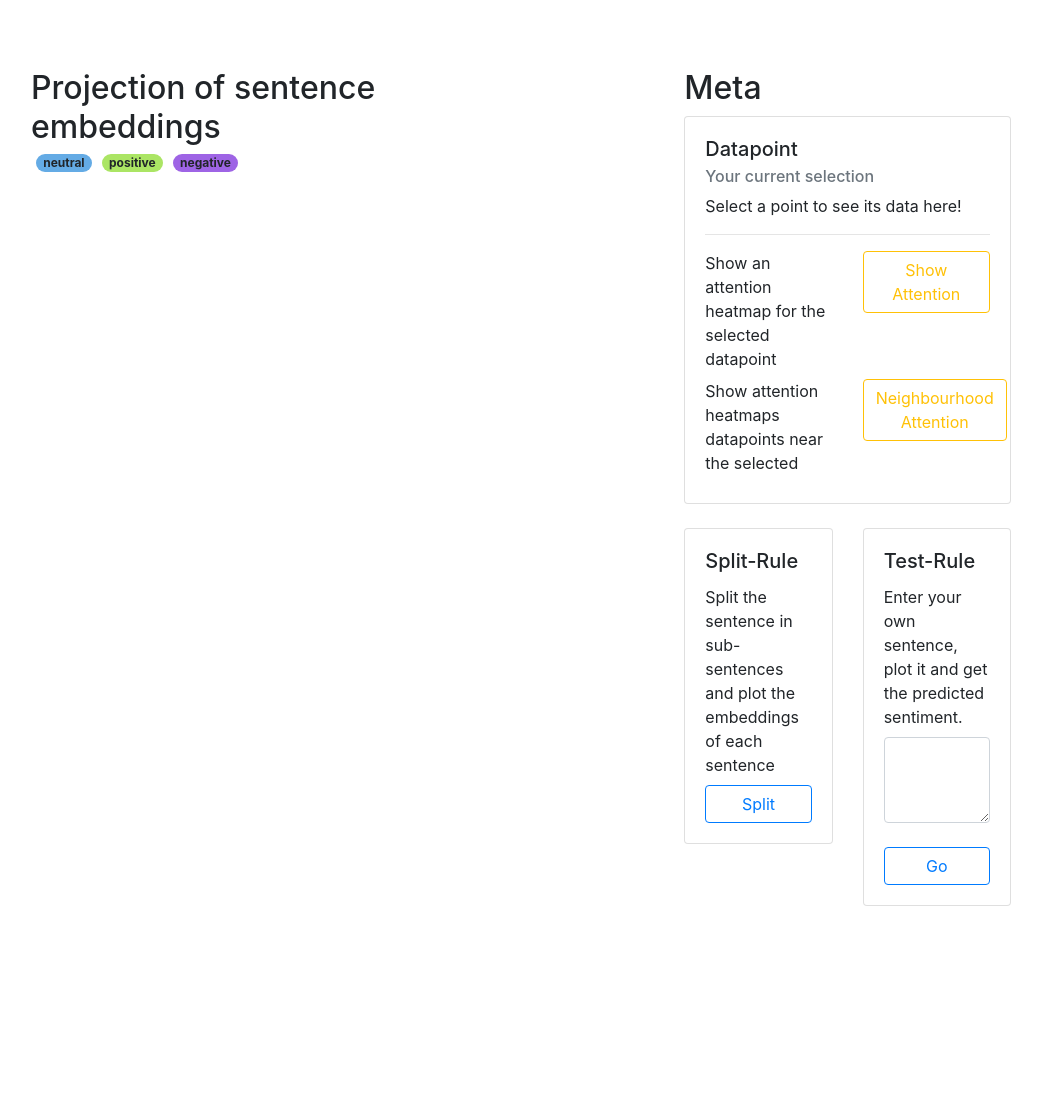
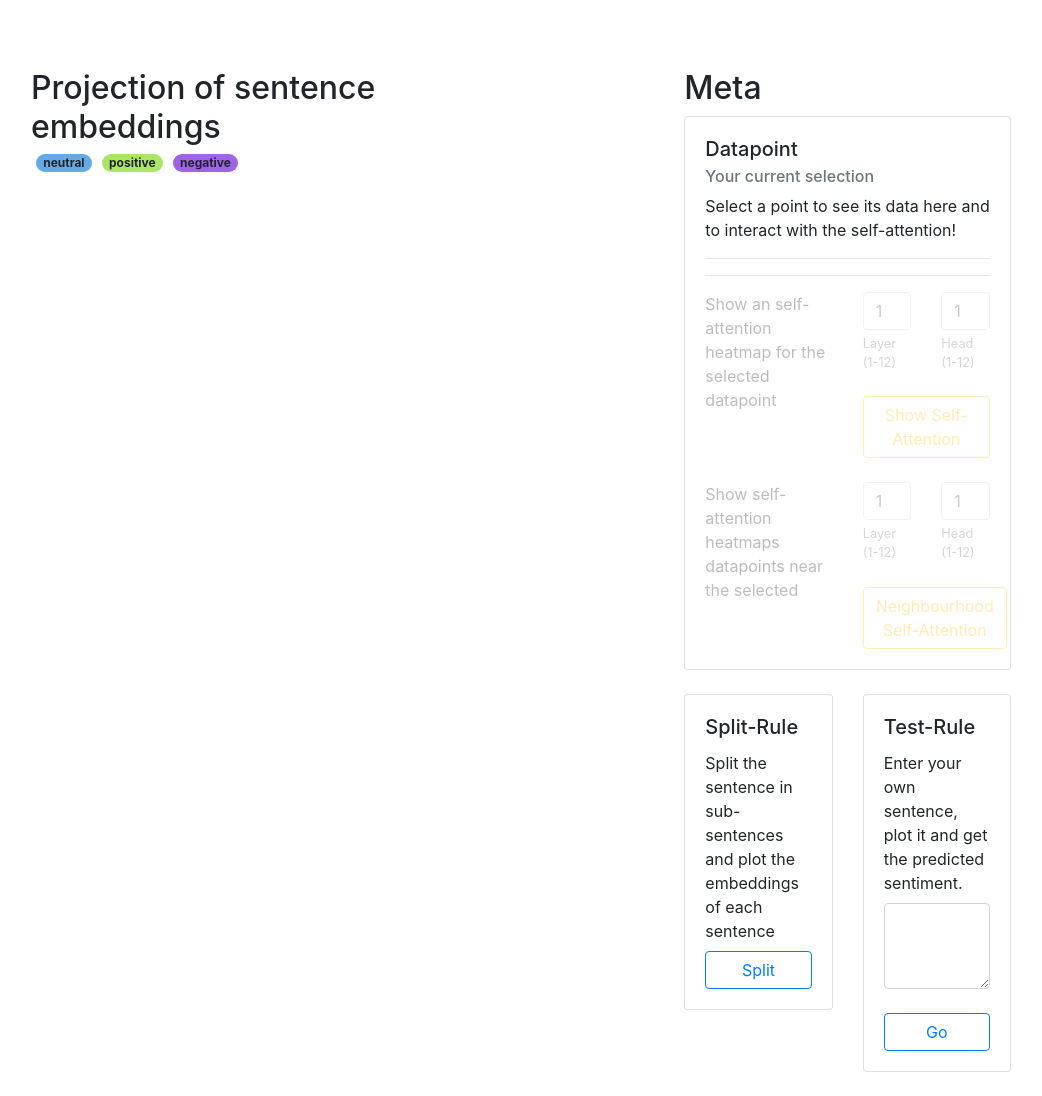
Before and after one commit to MisterXY89/finbervis, a Flask app: template templates/index.html in a window 1280 px wide. Shown: the part 212-1308 px from the top of the page, without its empty margins (109-1151 px from the left). Before the commit the page ends 1118 px from the top, so only its background shows below. Run offline with Flask 2, Linux system fonts and the light colour scheme; the template is opened without the code that fills it, so the values that code supplies are empty; parts of the project's set-up code (start-up, migrations or seed data) failed here and were passed over; some libraries are stand-ins or nearby versions.

Commit message:
ui update

```diff
--- a/static/css/main.css
+++ b/static/css/main.css
@@ -74,3 +74,11 @@
   padding-top: 0;
   padding-bottom: 0;
 }
+
+#self-attention-interaction {
+  opacity: 0.3;
+}
+
+#user-classification {
+  display: none;
+}
--- a/static/js/helper.js
+++ b/static/js/helper.js
@@ -32,12 +32,12 @@ function get_mouse_events(data) {
             + '</tr>'
             + '<tr>'
             + '<th>Sentiment</th>'
-            + ("<td>" + d.sentiment + "</td>")
+            + ("<td id='model-sentiment'>" + d.sentiment + "</td>")
             + '</tr>'
             + '</table>')
             // .style("left", `${d3.event.pageX+90-width}px`)
             .style("top", d3.event.pageY - height / 2 + "px")
-            .style("left", d3.event.pageX + "px")
+            .style("left", d3.event.pageX - 70 + "px")
             // .style("top", `${d3.event.pageY+70}px`)
             // .style('border-color', get_color(d.sentiment))
             .style('border-color', get_color(d.sentiment));
@@ -47,6 +47,9 @@ function get_mouse_events(data) {
         Tooltip.style("opacity", 0);
     };
     var click = function (d) {
+        var attention_interaction_group = d3.select("#self-attention-interaction");
+        attention_interaction_group.style("opacity", 1);
+        d3.select("#user-classification").style("display", "block");
         SideBar
             .html("" + '<table style="width:100%">'
             + '<tr>'
--- a/static/js/main.js
+++ b/static/js/main.js
@@ -10,7 +10,15 @@ document.addEventListener("DOMContentLoaded", function () {
     var segment_attention_button = d3.select("#segment-attention");
     var explore_neighbours_button = d3.select("#explore-neighbours");
     var hide_heatmap_button = d3.select("#hide-heatmap");
+    var layer_input = d3.select("#layer_input");
+    var head_input = d3.select("#head_input");
+    var layer_input_neighbours = d3.select("#layer_input_neighbours");
+    var head_input_neighbours = d3.select("#head_input_neighbours");
+    var attention_interaction_group = d3.select("#self-attention-interaction");
+    var user_classification_select = d3.select("#user-classification");
+    var confirm_user_classification_sentiment_button = d3.select("#confirm-user-classification-sentiment");
     test_rule_button.on("click", function () {
+        attention_interaction_group.style("opacity", 1);
         spinner.style("display", "block");
         var segment = test_rule_segment_field.property("value");
         console.log(segment);
@@ -23,17 +31,32 @@ document.addEventListener("DOMContentLoaded", function () {
             // add_datapoint(json);
             scatter_plot(json);
             spinner.style("display", "none");
+            user_classification_select.style("display", "block");
         });
     });
     segment_attention_button.on("click", function () {
         // show heatmap for selected node
-        create_heatmap(window.segment, 11, 11);
+        var layer = Number(layer_input.property("value")) - 1;
+        var head = Number(head_input.property("value")) - 1;
+        create_heatmap(window.segment, layer, head);
     });
     explore_neighbours_button.on("click", function () {
-        // let segment = test_rule_segment_field.property("value");
-        // create_heatmap(window.segment, 11, 11);
+        var layer = Number(layer_input_neighbours.property("value")) - 1;
+        var head = Number(head_input_neighbours.property("value")) - 1;
+        create_heatmap(window.segment, layer, head);
     });
     hide_heatmap_button.on("click", function () {
         d3.select("#attention-heatmap").select("svg").remove();
     });
+    confirm_user_classification_sentiment_button.on("click", function (evt) {
+        console.log("clicked");
+        var correct_sentiment = user_classification_select.property("value");
+        var model_sentiment = d3.select("#model-sentiment").text();
+        console.log(correct_sentiment);
+        console.log(model_sentiment);
+        if (correct_sentiment != model_sentiment) {
+            var datapoint_id = "";
+            // add_new_sentiment(correct_sentiment, datapoint_id);
+        }
+    });
 });
--- a/static/js/plot.js
+++ b/static/js/plot.js
@@ -55,7 +55,7 @@ function create_heatmap(segment, layer, head) {
     // set the dimensions and margins of the graph
     var margin = { top: 80, right: 25, bottom: 30, left: 40 }, width = 450 - margin.left - margin.right, height = 450 - margin.top - margin.bottom;
     // append the svg object to the body of the page
-    var svg = d3.select("#attention-heatmap")
+    var svg = d3.select("#self-attention-heatmap")
         .append("svg")
         .attr("width", width + margin.left + margin.right)
         .attr("height", height + margin.top + margin.bottom)
@@ -150,7 +150,7 @@ function create_heatmap(segment, layer, head) {
         .attr("y", -50)
         .attr("text-anchor", "left")
         .style("font-size", "22px")
-        .text("Layer " + layer + ", head " + head);
+        .text("Layer " + (layer + 1) + ", head " + (head + 1));
     // Add subtitle to graph
     svg.append("text")
         .attr("x", 0)
@@ -158,8 +158,9 @@ function create_heatmap(segment, layer, head) {
         .attr("text-anchor", "left")
         .style("font-size", "14px")
         .style("fill", "grey")
-        .style("max-width", 450)
-        .html("Attention heatmap of the respective token, in layer " + layer + " and head " + head + ".<br><a href='#hide-heatmap' id='hide-heatmap'>Hide</a>");
+        .style("max-width", 500)
+        .style("min-height", 50)
+        .html("Self-Attention heatmap of the respective token, in layer " + (layer + 1) + " and head " + (head + 1) + ".<br><a href='#hide-heatmap' id='hide-heatmap'>Hide</a>");
 }
 function create_scatter_plot(data) {
     // d3.select(PLOT_ID).select("svg").remove();
--- a/templates/index.html
+++ b/templates/index.html
@@ -39,7 +39,7 @@
 		<div id="plot"></div>
 	</div>
   <div class="col-md-3">
-    <div id="attention-heatmap"></div>
+    <div id="self-attention-heatmap"></div>
   </div>
 	<div class="col-md-4">
     <h2>Meta</h2>
@@ -48,24 +48,70 @@
         <h5 class="card-title">Datapoint</h5>
         <h6 class="card-subtitle mb-2 text-muted">Your current selection</h6>
         <p class="card-text" id="point-data">
-          Select a point to see its data here!
+          Select a point to see its data here and to interact with the self-attention!
         </p>
         <hr />
+        <!-- ', '#64abe5', '#9e64e5 -->
+        <div id="user-classification">
+          <div class="row">
+            <div class="col-8">
+              <div class="form-group">
+                <label for="sentiment-classes-user-classification">Select the fitting sentiment class, if wrongly classified.</label>
+                <select class="form-control" id="sentiment-classes-user-classification">
+                  <option value="positive">Positive</option>
+                  <option value="neutral">Neutral</option>
+                  <option value="negative">Negative</option>
+                </select>
+              </div>
+            </div>
+            <div class="col-4">
+              <a href="#confirm-user-classification-sentiment" id="confirm-user-classification-sentiment" name="confirm-user-classification-sentiment" class="btn btn-outline-primary">Confirm</a>
+            </div>
+          </div>
+        </div>
+        <hr />
+        <div id="self-attention-interaction">
+
           <div class="row">
             <div class="col-6">
-            <label for="segment-attention">Show an attention heatmap for the selected datapoint</label>
+              <label for="segment-attention">Show an self-attention heatmap for the selected datapoint</label>
             </div>
             <div class="col-6">
-            <a class="btn btn-fluid btn-outline-warning" href="#segment-attention" id="segment-attention" name="segment-attention">Show Attention</a> <br />
+              <div class="row">
+                <div class="col-6">
+                  <input class="form-control" type="number" min="1" max="12" id="layer_input" name="layer_input" value="1" aria-describedby="layer_input_help"/>
+                  <small id="layer_input_help" class="form-text text-muted">Layer (1-12)</small>
+                </div>
+                <div class="col-6">
+                  <input class="form-control" type="number" min="1" max="12" id="head_input" name="head_input" value="1" aria-describedby="head_input_help"/>
+                  <small id="head_input_help" class="form-text text-muted">Head (1-12)</small>
                 </div>
               </div>
+              <br />
+              <a class="btn btn-fluid btn-outline-warning" href="#segment-self-attention" id="segment-attention" name="segment-attention">Show Self-Attention</a> <br />
+            </div>
+          </div>
+          <br />
           <div class="row">
             <div class="col-6">
-            <label for="explore-neighbours">Show attention heatmaps datapoints near the selected</label>
+              <label for="explore-neighbours">Show self-attention heatmaps datapoints near the selected</label>
             </div>
             <div class="col-6">
-            <a class="btn btn-outline-warning" href="#explore-neighbours" id="explore-neighbours" name="explore-neighbours">Neighbourhood Attention</a>
+              <div class="row">
+                <div class="col-6">
+                  <input class="form-control" type="number" min="1" max="12" id="layer_input_neighbours" name="layer_input_neighbours" value="1" aria-describedby="layer_input_neighbours_help"/>
+                  <small id="layer_input_neighbours_help" class="form-text text-muted">Layer (1-12)</small>
                 </div>
+                <div class="col-6">
+                  <input class="form-control" type="number" min="1" max="12" id="head_input_neighbours" name="head_input_neighbours" value="1" aria-describedby="head_input_neighbours_help"/>
+                  <small id="head_input_neighbours_help" class="form-text text-muted">Head (1-12)</small>
+                </div>
+              </div>
+              <br />
+              <a class="btn btn-outline-warning" href="#explore-neighbours" id="explore-neighbours" name="explore-neighbours">Neighbourhood Self-Attention</a>
+            </div>
+          </div>
+
         </div>
       </div>
     </div>
```
Also changed, not shown: static/js/helper.ts (+5 -2 lines), static/js/main.ts (+27 -3 lines), static/js/plot.ts (+5 -4 lines). Lines whose indentation alone changed are shown as unchanged.
